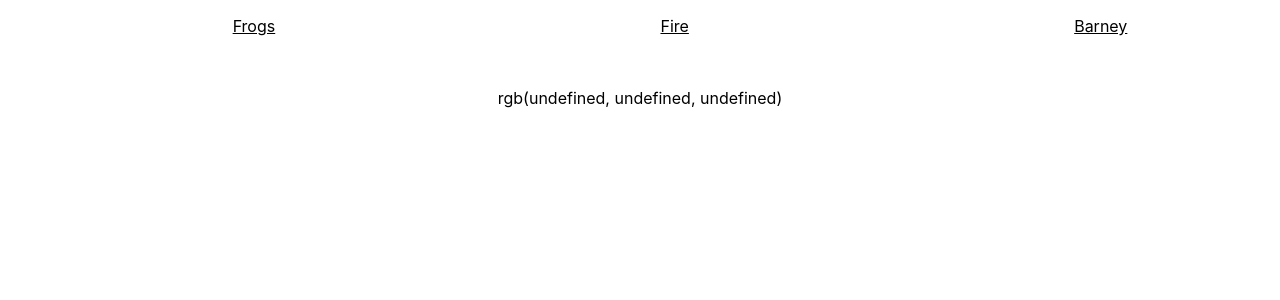
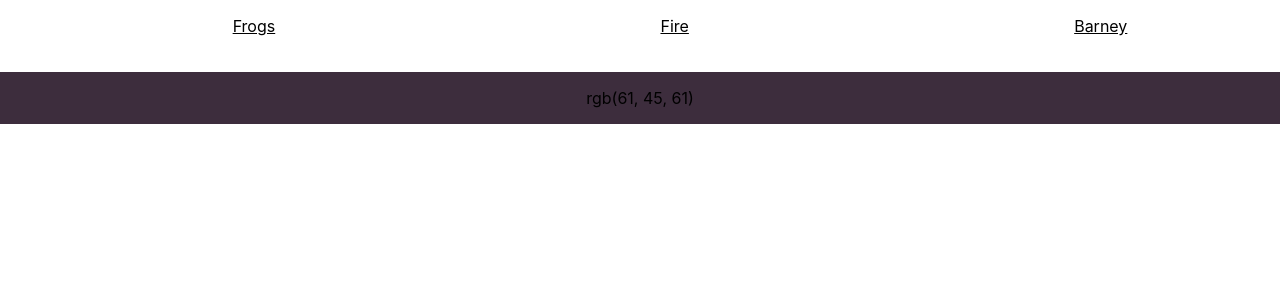
Before and after one commit to Zacharyjsultan/react-color-router, a React (Create React App) app: page /rgb/61/45/61 in a window 1280 px wide. Shown: the top 300 px of the page. Built offline with nearby package versions, Linux system fonts and the light colour scheme.

Commit message:
colors showing

```diff
--- a/src/components/Background.js
+++ b/src/components/Background.js
@@ -8,7 +8,7 @@ export default function Background() {
   return (
     <div>
       <Switch>
-        <Route>
+        <Route path="/rgb/:r/:g/:b" >
           <Rgb />
         </Route>
         <Route path="*">
```
